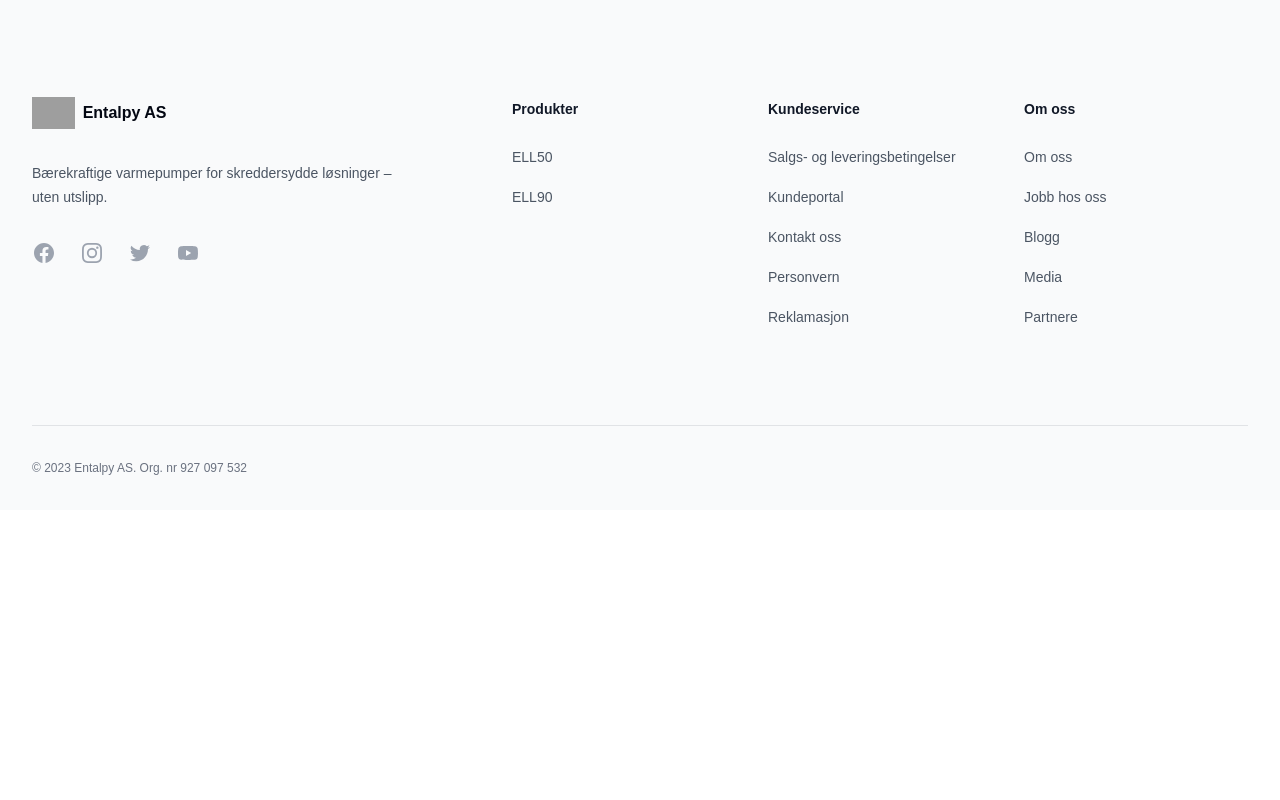
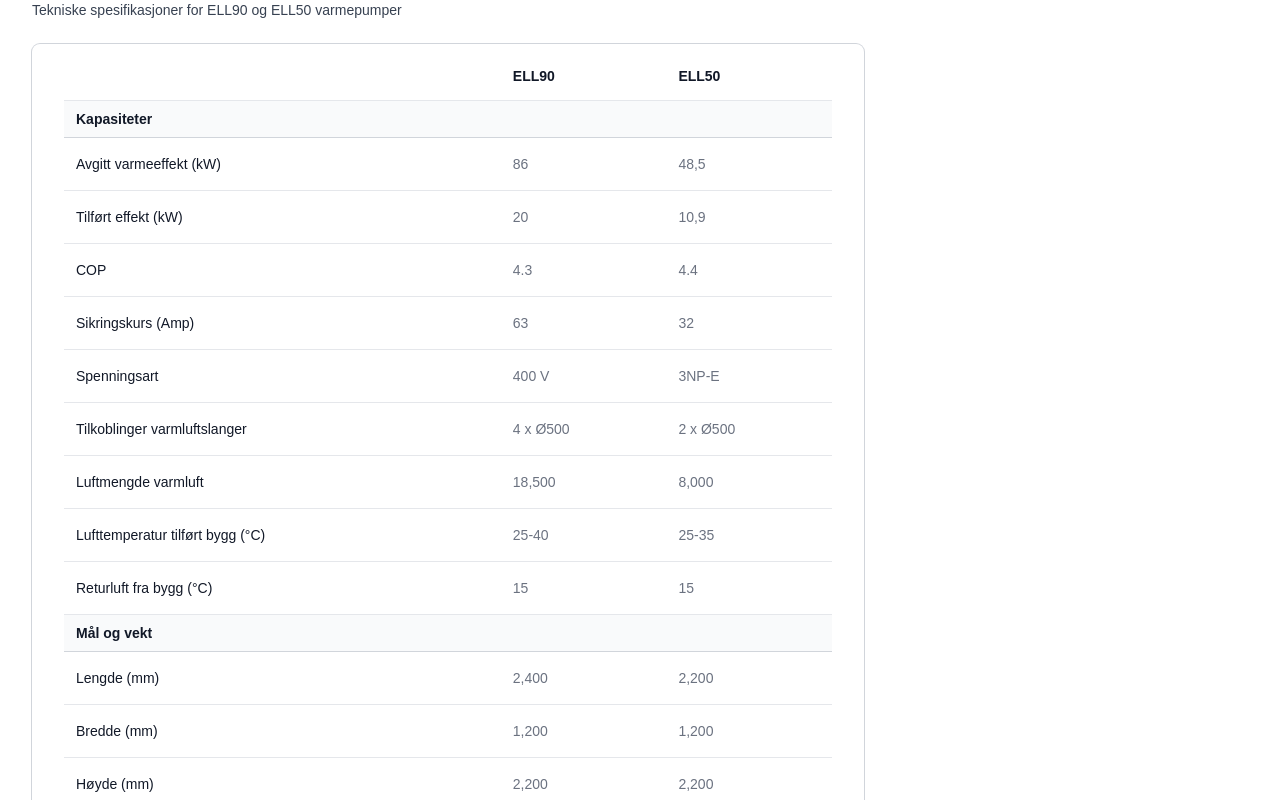
Before and after one commit to Emily-Nilsen/entalpy, a Next.js app: page /produkter in a window 1280 px wide. Shown: the part 3500-4300 px from the top of the page. Before the commit the page ends 4010 px from the top, so only its background shows below. Built offline with nearby package versions, Linux system fonts and the light colour scheme; grey boxes are pictures that could not be loaded; a web font is replaced by a local one.

Commit message:
Add comparison table

```diff
--- /dev/null
+++ b/src/components/ComparisonTable.jsx
@@ -0,0 +1,168 @@
+import { Fragment } from 'react';
+
+const locations = [
+  {
+    name: 'Kapasiteter',
+    feature: [
+      {
+        name: 'Avgitt varmeeffekt (kW)',
+        ell90: '86',
+        ell50: '48,5',
+      },
+      {
+        name: 'Tilført effekt (kW)',
+        ell90: '20',
+        ell50: '10,9',
+      },
+      {
+        name: 'COP',
+        ell90: '4.3',
+        ell50: '4.4',
+      },
+      {
+        name: 'Sikringskurs (Amp)',
+        ell90: '63',
+        ell50: '32',
+      },
+      {
+        name: 'Spenningsart',
+        ell90: '400 V',
+        ell50: '3NP-E',
+      },
+      {
+        name: 'Tilkoblinger varmluftslanger',
+        ell90: '4 x Ø500',
+        ell50: '2 x Ø500',
+      },
+      {
+        name: 'Luftmengde varmluft',
+        ell90: '18,500',
+        ell50: '8,000',
+      },
+      {
+        name: 'Lufttemperatur tilført bygg (°C)',
+        ell90: '25-40',
+        ell50: '25-35',
+      },
+      {
+        name: 'Returluft fra bygg (°C)',
+        ell90: '15',
+        ell50: '15',
+      },
+    ],
+  },
+  {
+    name: 'Mål og vekt',
+    feature: [
+      {
+        name: 'Lengde (mm)',
+        ell90: '2,400',
+        ell50: '2,200',
+      },
+      {
+        name: 'Bredde (mm)',
+        ell90: '1,200',
+        ell50: '1,200',
+      },
+      {
+        name: 'Høyde (mm)',
+        ell90: '2,200',
+        ell50: '2,200',
+      },
+      {
+        name: 'Vekt (kg)',
+        ell90: '1,100',
+        ell50: '840',
+      },
+    ],
+  },
+];
+
+function classNames(...classes) {
+  return classes.filter(Boolean).join(' ');
+}
+
+export function ComparisonTable() {
+  return (
+    <section id="modeller">
+      <div className="px-4 pb-24 sm:px-6 lg:px-8 sm:pb-32">
+        <div className="sm:flex sm:items-center">
+          <div className="sm:flex-auto">
+            <h1 className="text-base font-semibold leading-6 text-gray-900">
+              Sammenligningstabell
+            </h1>
+            <p className="mt-2 text-sm text-gray-700">
+              Tekniske spesifikasjoner for ELL90 og ELL50 varmepumper
+            </p>
+          </div>
+        </div>
+        <div className="flow-root max-w-3xl mx-4 mt-8 sm:mx-6 lg:mx-8">
+          <div className="-mx-4 -my-2 overflow-x-auto ring-1 ring-gray-300 sm:-mx-6 lg:-mx-8 sm:rounded-lg">
+            <div className="inline-block min-w-full py-2 align-middle sm:px-6 lg:px-8">
+              <table className="min-w-full">
+                <thead className="bg-white">
+                  <tr>
+                    <th
+                      scope="col"
+                      className="py-3.5 pl-4 pr-3 text-left text-sm font-semibold text-gray-900 sm:pl-3"
+                    >
+                      {''}
+                    </th>
+                    <th
+                      scope="col"
+                      className="px-3 py-3.5 text-left text-sm font-semibold text-gray-900"
+                    >
+                      ELL90
+                    </th>
+                    <th
+                      scope="col"
+                      className="px-3 py-3.5 text-left text-sm font-semibold text-gray-900"
+                    >
+                      ELL50
+                    </th>
+                  </tr>
+                </thead>
+                <tbody className="bg-white">
+                  {locations.map((location) => (
+                    <Fragment key={location.name}>
+                      <tr className="border-t border-gray-200">
+                        <th
+                          colSpan={5}
+                          scope="colgroup"
+                          className="py-2 pl-4 pr-3 text-sm font-semibold text-left text-gray-900 bg-gray-50 sm:pl-3"
+                        >
+                          {location.name}
+                        </th>
+                      </tr>
+                      {location.feature.map((item, itemIdx) => (
+                        <tr
+                          key={item.email}
+                          className={classNames(
+                            itemIdx === 0
+                              ? 'border-gray-300'
+                              : 'border-gray-200',
+                            'border-t'
+                          )}
+                        >
+                          <td className="py-4 pl-4 pr-3 text-sm font-medium text-gray-900 whitespace-nowrap sm:pl-3">
+                            {item.name}
+                          </td>
+                          <td className="px-3 py-4 text-sm text-gray-500 whitespace-nowrap">
+                            {item.ell90}
+                          </td>
+                          <td className="px-3 py-4 text-sm text-gray-500 whitespace-nowrap">
+                            {item.ell50}
+                          </td>
+                        </tr>
+                      ))}
+                    </Fragment>
+                  ))}
+                </tbody>
+              </table>
+            </div>
+          </div>
+        </div>
+      </div>
+    </section>
+  );
+}
--- a/src/components/Footer.jsx
+++ b/src/components/Footer.jsx
@@ -3,8 +3,9 @@ import Link from 'next/link';
 
 const navigation = {
   produkter: [
-    { name: 'ELL50', href: '/produkter#ell50' },
-    { name: 'ELL90', href: '/produkter#ell90' },
+    { name: 'Varmepumper', href: '/produkter' },
+    { name: 'Modell ELL50', href: '/produkter#modeller' },
+    { name: 'Modell ELL90', href: '/produkter#modeller' },
   ],
   kundeservice: [
     { name: 'Salgs- og leveringsbetingelser', href: '/betingelser' },
@@ -14,11 +15,12 @@ const navigation = {
     { name: 'Reklamasjon', href: '#' },
   ],
   bedrift: [
+    { name: 'Hjem', href: '/' },
     { name: 'Om oss', href: '/om-oss' },
     { name: 'Jobb hos oss', href: '/om-oss#jobb-med-oss' },
     { name: 'Blogg', href: '/om-oss#blogg' },
-    { name: 'Media', href: '#' },
-    { name: 'Partnere', href: '#' },
+    // { name: 'Media', href: '#' },
+    // { name: 'Partnere', href: '#' },
   ],
   social: [
     {
--- a/src/components/Header.jsx
+++ b/src/components/Header.jsx
@@ -18,22 +18,31 @@ import {
   PlayCircleIcon,
 } from '@heroicons/react/20/solid';
 
+import { HeatIcon } from './Logos';
 import { GoodStrengthIcon } from './Logos';
 import { SrongStrengthIcon } from './Logos';
 
 const products = [
   {
-    name: 'ELL50',
+    name: 'Varmepumper',
+    description: 'Luft-til-luft industrielle varmepumpe',
+    href: '/produkter',
+    icon: (
+      <HeatIcon className="w-6 h-6 fill-gray-600 group-hover:fill-green-600" />
+    ),
+  },
+  {
+    name: 'Modell ELL50',
     description: 'Luft varmepumper med en effekt på 50 kW',
-    href: '/produkter#ell50',
+    href: '/produkter#modeller',
     icon: (
       <GoodStrengthIcon className="w-6 h-6 fill-gray-600 group-hover:fill-green-600" />
     ),
   },
   {
-    name: 'ELL90',
+    name: 'Modell ELL90',
     description: 'Luft varmepumper med en effekt på 90 kW',
-    href: '/produkter#ell90',
+    href: '/produkter#modeller',
     icon: (
       <SrongStrengthIcon className="w-6 h-6 fill-gray-600 group-hover:fill-green-600" />
     ),
--- a/src/pages/produkter.jsx
+++ b/src/pages/produkter.jsx
@@ -6,6 +6,7 @@ import { ProductCommonFeatures } from '@/components/ProductCommonFeatures';
 import { Button } from '@/components/Button';
 import { PumpMainFeatures } from '@/components/PumpsMainFeatures';
 import { M2M } from '@/components/M2M';
+import { ComparisonTable } from '@/components/ComparisonTable';
 
 export default function Produkter() {
   return (
@@ -85,6 +86,7 @@ export default function Produkter() {
       <PumpMainFeatures />
       <M2M />
       <ProductCommonFeatures />
+      <ComparisonTable />
     </section>
   );
 }
```
